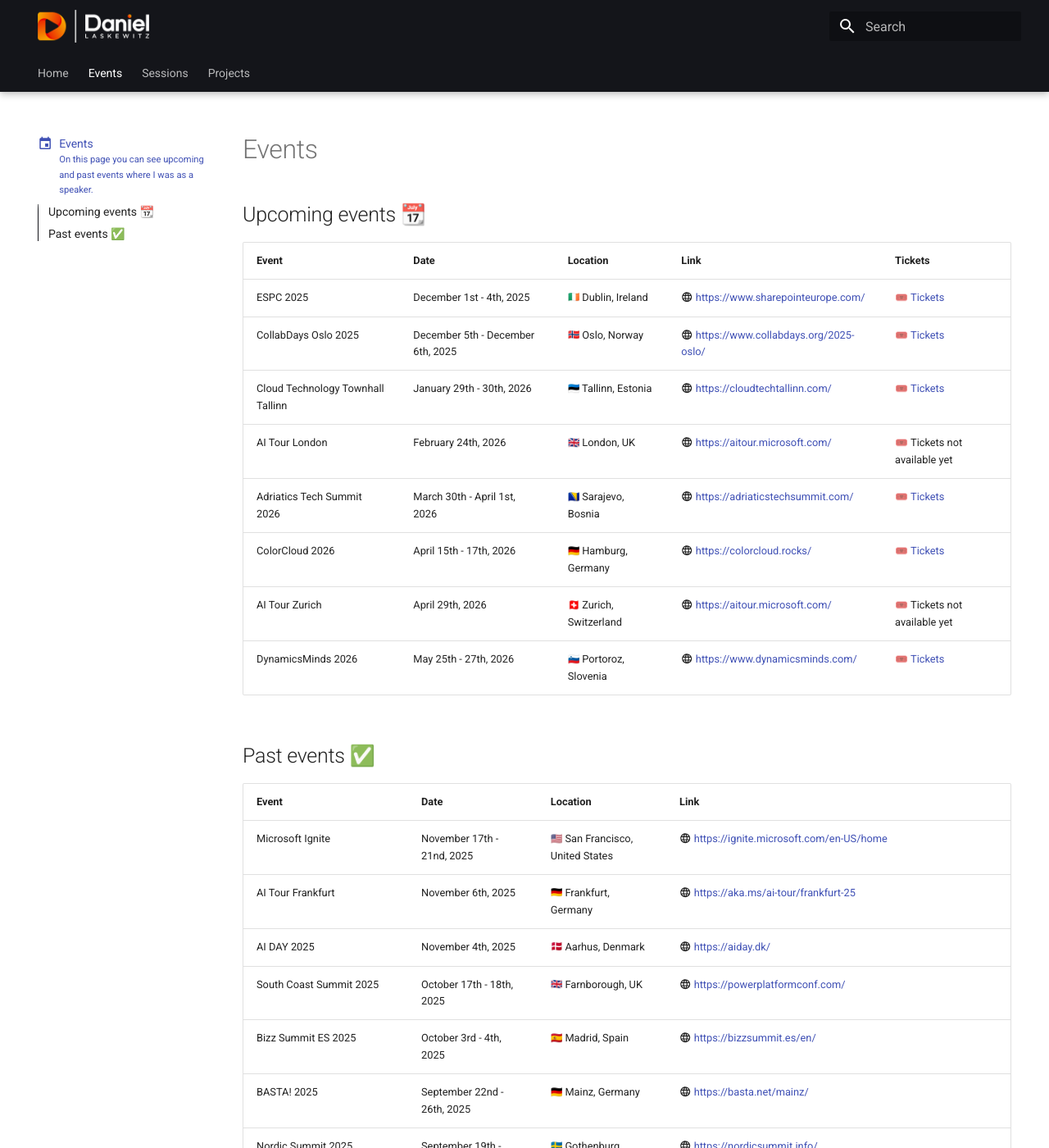
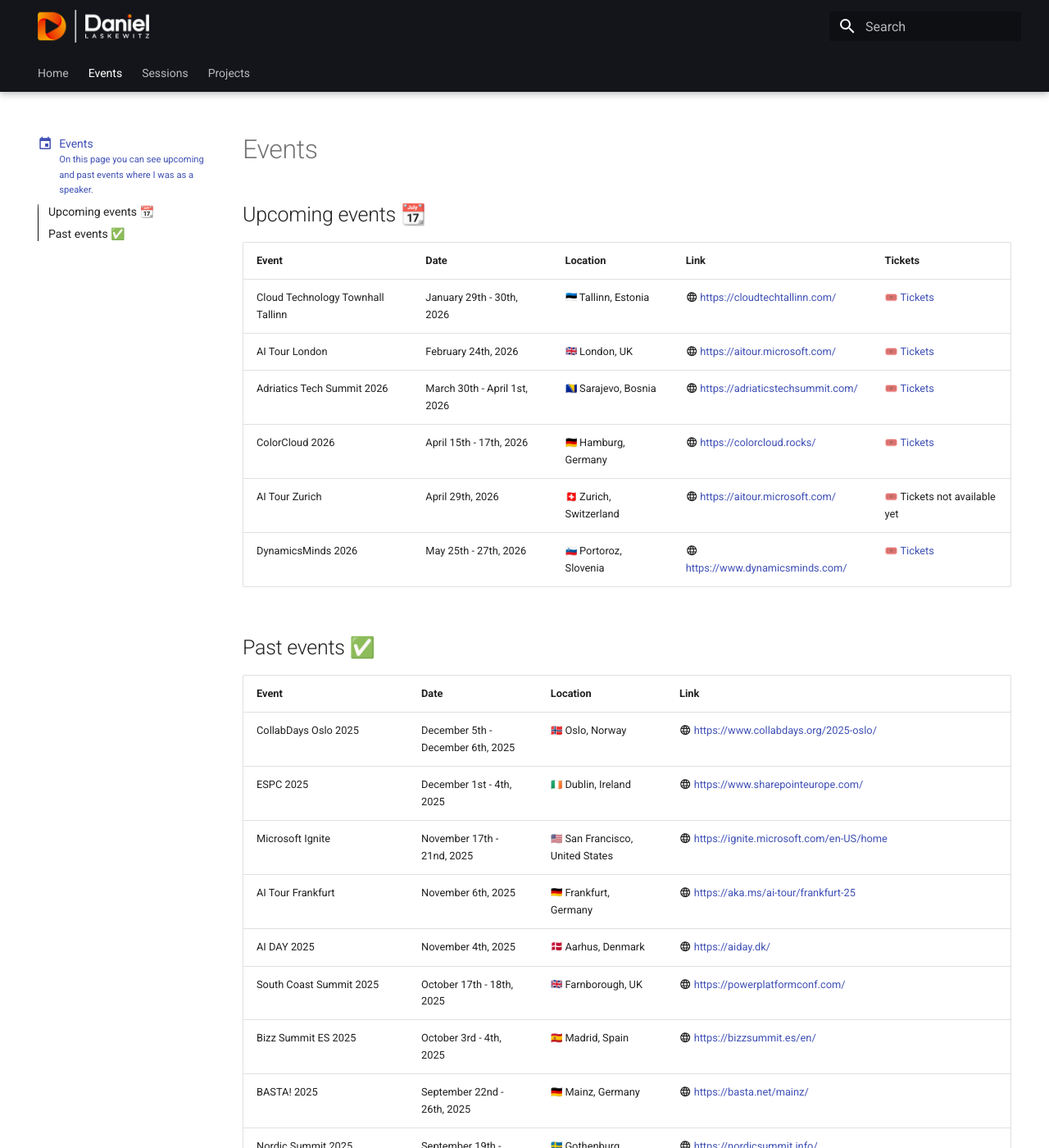
Before and after one commit to Laskewitz/laskewitz.github.io, an MkDocs documentation site: the page built from docs/events.md, in a window 1280 px wide and 1400 px high. Shown: the whole window at 82% size. Built offline with MkDocs 1.6.1 and Material for MkDocs 9.7.7, drawn with Linux system fonts in a browser that asks for light colours; emoji names are drawn with the system emoji font; some of the changed lines change nothing that is shown.

Commit message:
Update events

```diff
--- a/docs/events.md
+++ b/docs/events.md
@@ -15,10 +15,8 @@
 
 | Event | Date | Location | Link | Tickets |
 | ----------- | ------------------------------------ | ------------------------------------ | ------------------------------------ | ------------------------------------ |
-| ESPC 2025 | December 1st - 4th, 2025 | :ie: Dublin, Ireland | :material-web: [https://www.sharepointeurope.com/](https://www.sharepointeurope.com/) | 🎟️ [Tickets](https://www.sharepointeurope.com/pricing/) |
-| CollabDays Oslo 2025 | December 5th - December 6th, 2025 | :no: Oslo, Norway | :material-web: [https://www.collabdays.org/2025-oslo/](https://www.collabdays.org/2025-oslo/) | 🎟️ [Tickets](https://www.collabdays.org/2025-oslo/register/) |
 | Cloud Technology Townhall Tallinn | January 29th - 30th, 2026 | :ee: Tallinn, Estonia | :material-web: [https://cloudtechtallinn.com/](https://cloudtechtallinn.com/) | 🎟️ [Tickets](https://cloudtechtallinn.com/) |
-| AI Tour London | February 24th, 2026 | :gb: London, UK | :material-web: [https://aitour.microsoft.com/](https://aitour.microsoft.com/) | 🎟️ Tickets not available yet |
+| AI Tour London | February 24th, 2026 | :gb: London, UK | :material-web: [https://aitour.microsoft.com/](https://aitour.microsoft.com/) | 🎟️ [Tickets](https://aitour.microsoft.com/flow/microsoft/london262/landingpage/page/cityhome) |
 | Adriatics Tech Summit 2026 | March 30th - April 1st, 2026 | :ba: Sarajevo, Bosnia | :material-web: [https://adriaticstechsummit.com/](https://adriaticstechsummit.com/) | 🎟️ [Tickets](https://adriaticstechsummit.com/en/tickets) |
 | ColorCloud 2026 | April 15th - 17th, 2026 | :de: Hamburg, Germany | :material-web: [https://colorcloud.rocks/](https://colorcloud.rocks/) | 🎟️ [Tickets](https://colorcloud.rocks/tickets/) |
 | AI Tour Zurich | April 29th, 2026 | :ch: Zurich, Switzerland | :material-web: [https://aitour.microsoft.com/](https://aitour.microsoft.com/) | 🎟️ Tickets not available yet |
@@ -29,6 +27,8 @@
 
 | Event | Date | Location | Link |
 | ----------- | ------------------------------------ | ------------------------------------ | ------------------------------------ |
+| CollabDays Oslo 2025 | December 5th - December 6th, 2025 | :no: Oslo, Norway | :material-web: [https://www.collabdays.org/2025-oslo/](https://www.collabdays.org/2025-oslo/) | 🎟️ [Tickets](https://www.collabdays.org/2025-oslo/register/) |
+| ESPC 2025 | December 1st - 4th, 2025 | :ie: Dublin, Ireland | :material-web: [https://www.sharepointeurope.com/](https://www.sharepointeurope.com/) | 🎟️ [Tickets](https://www.sharepointeurope.com/pricing/) |
 | Microsoft Ignite | November 17th - 21nd, 2025 | :us: San Francisco, United States | :material-web: [https://ignite.microsoft.com/en-US/home](https://ignite.microsoft.com/en-US/home) |
 | AI Tour Frankfurt | November 6th, 2025 | :de: Frankfurt, Germany | :material-web: [https://aka.ms/ai-tour/frankfurt-25](https://aka.ms/ai-tour/frankfurt-25) | 🎟️ [Tickets](https://aka.ms/ai-tour/frankfurt-25) |
 | AI DAY 2025 | November 4th, 2025 | :dk: Aarhus, Denmark | :material-web: [https://aiday.dk/](https://aiday.dk/) | 🎟️ [Tickets](https://aiday.dk/billet/) |
```
